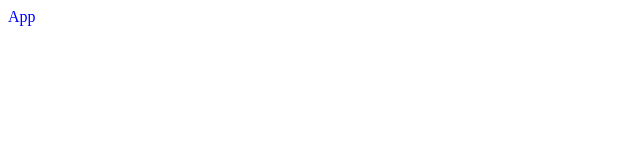
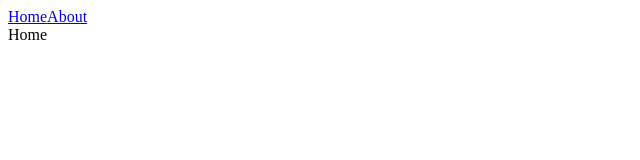
Before and after one commit to prabirshrestha/reactjs-typescript-boilerplate, a React app: page / in a window 1280 px wide. Shown: the top 160 px of the page, without its empty margins (0-640 px from the left). Built offline with nearby package versions, Linux system fonts and the light colour scheme.

Commit message:
added react-router-dom v4

```diff
--- a/package.json
+++ b/package.json
@@ -48,6 +48,7 @@
   "dependencies": {
     "react": "^15.5.4",
     "react-dom": "^15.5.4",
+    "react-router-dom": "^4.1.1",
     "tslib": "^1.7.0"
   }
 }
--- a/src/index.tsx
+++ b/src/index.tsx
@@ -4,8 +4,30 @@
 
 import * as React from 'react';
 import * as ReactDOM from 'react-dom';
+import {
+    BrowserRouter as Router,
+    Route,
+    Link
+} from 'react-router-dom';
 
-const App = () => <div className="app">App</div>;
+const Home = () => (
+    <div>Home</div>
+);
+
+const About = () => (
+    <div>About</div>
+);
+
+const App = () => (
+    <Router>
+        <div>
+            <Link to="/">Home</Link>
+            <Link to="/about">About</Link>
+            <Route exact path="/" component={Home}/>
+            <Route exact path="/about" component={About}/>
+        </div>
+    </Router>
+);
 
 function init() {
     ReactDOM.render(<App />, document.getElementById('root'));
--- a/src/vendor.ts
+++ b/src/vendor.ts
@@ -1,3 +1,4 @@
 import 'tslib';
 import 'react';
 import 'react-dom';
+import 'react-router-dom';
```
Also changed, not shown: 1 other file (tests, documents, lock files or other folders).
